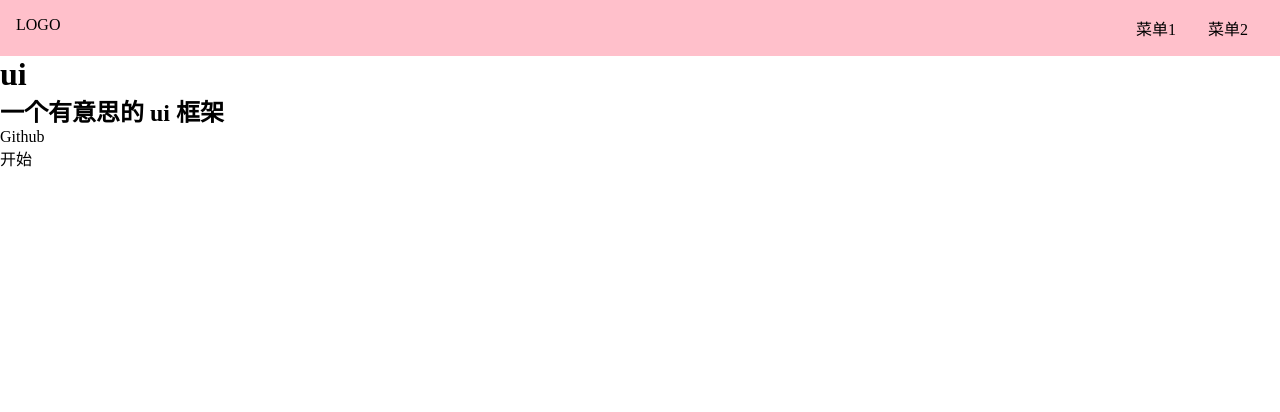
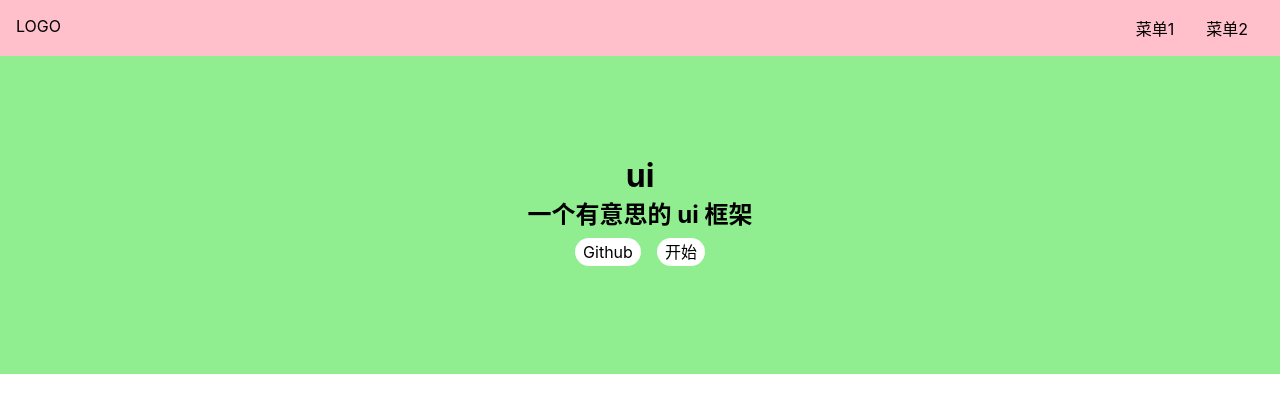
Before and after one commit to 91jzhu/coms-ui, a Vue app: page /#/ in a window 1280 px wide. Shown: the top 412 px of the page. Built offline with nearby package versions, Linux system fonts and the light colour scheme.

Commit message:
Home 页面 css

```diff
--- a/src/App.vue
+++ b/src/App.vue
@@ -1,13 +1,14 @@
 <template>
-    <router-view/>
+  <router-view/>
+  <div>
+  </div>
 </template>
 
 <script>
-
-
 export default {
   name: 'App',
-  components: {
+  components: {},
+  methods:{
 
   }
 }
--- a/src/index.scss
+++ b/src/index.scss
@@ -1,3 +1,7 @@
+body {
+  font-size: 16px;
+  font-family: -apple-system, "Noto Sans", "Helvetica Neue", Helvetica, "Nimbus Sans L", Arial, "Liberation Sans", "PingFang SC", "Hiragino Sans GB", "Noto Sans CJK SC", "Source Han Sans SC", "Source Han Sans CN", "Microsoft YaHei", "Wenquanyi Micro Hei", "WenQuanYi Zen Hei", "ST Heiti", SimHei, "WenQuanYi Zen Hei Sharp", sans-serif;
+}
 * {
   margin: 0;
   padding: 0;
@@ -15,5 +19,6 @@ a {
 
   &:hover {
     border-bottom: 1px solid;
+    cursor: pointer;
   }
 }
--- a/src/views/Home.vue
+++ b/src/views/Home.vue
@@ -3,9 +3,8 @@
   <div class="banner">
     <h1>ui</h1>
     <h2>一个有意思的 ui 框架</h2>
-    <p>
+    <p class="actions">
       <a>Github</a>
-      <br/>
       <router-link to="/doc">开始</router-link>
     </p>
   </div>
@@ -21,5 +20,25 @@ export default {
 </script>
 
 <style lang="scss" scoped>
-
+.banner {
+  padding: 100px 0;
+  display: flex;
+  justify-content: center;
+  align-items: center;
+  flex-direction: column;
+  background: lightgreen;
+  > .actions{
+    padding: 8px 0;
+    a {
+      margin:0 8px;
+      background: #fff;
+      display: inline-block;
+      $h: 28px;
+      height: $h;
+      line-height: $h;
+      border-radius: $h/2;
+      padding: 0 8px;
+    }
+  }
+}
 </style>
```
